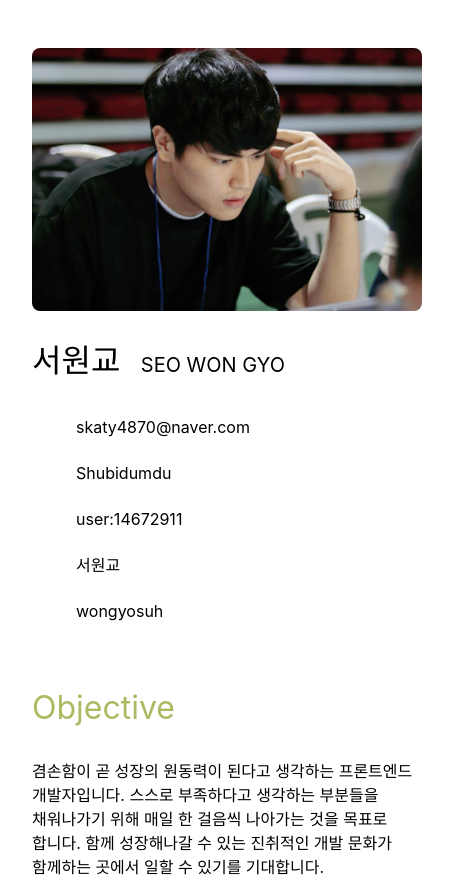
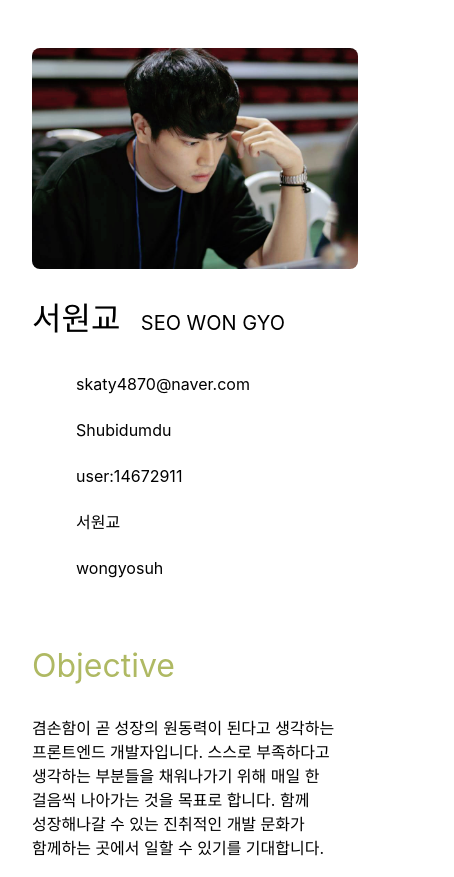
Before and after one commit to Shubidumdu/my-resume, a Svelte app: page / in a window 390 px wide. Shown: the top 877 px of the page, 454 px wide, since content can reach past the window. Built offline with nearby package versions, Linux system fonts and the light colour scheme; some icons are missing; a web font is replaced by a local one.

Commit message:
Modify Container & Profile components styling

```diff
--- a/src/components/Container.svelte
+++ b/src/components/Container.svelte
@@ -5,13 +5,14 @@
 <style lang="scss">
   .container {
     padding: 2rem 4rem;
-    width: 100%;
+    width: calc(100% - 8rem);
     max-width: 920px;
     margin: 0 auto;
     background: $light;
     margin-bottom: 2rem;
 
     @media (max-width: 768px) {
+      width: calc(100% - 4rem);
       padding: 1rem 2rem;
     }
   }
--- a/src/components/Profile.svelte
+++ b/src/components/Profile.svelte
@@ -86,6 +86,11 @@
 
   .info {
     .name {
+      @media (max-width: 350px) {
+        display: flex;
+        flex-direction: column;
+      }
+
       .ko {
         font-size: 2rem;
       }
@@ -93,6 +98,11 @@
       .en {
         font-size: 1.25rem;
         margin-left: 1rem;
+
+        @media (max-width: 350px) {
+          margin-left: 0;
+          margin-top: 0.5rem;
+        }
       }
     }
 
```
